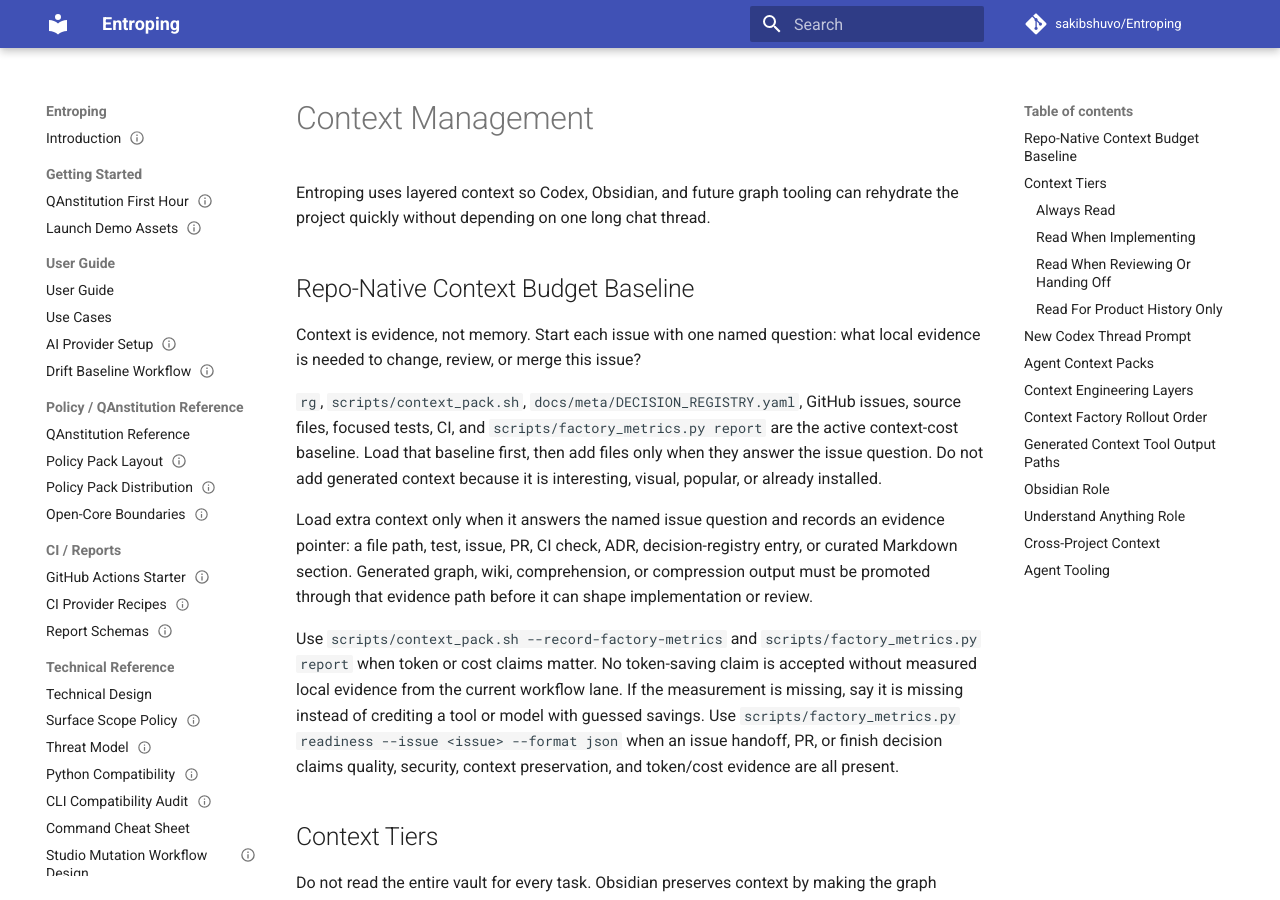
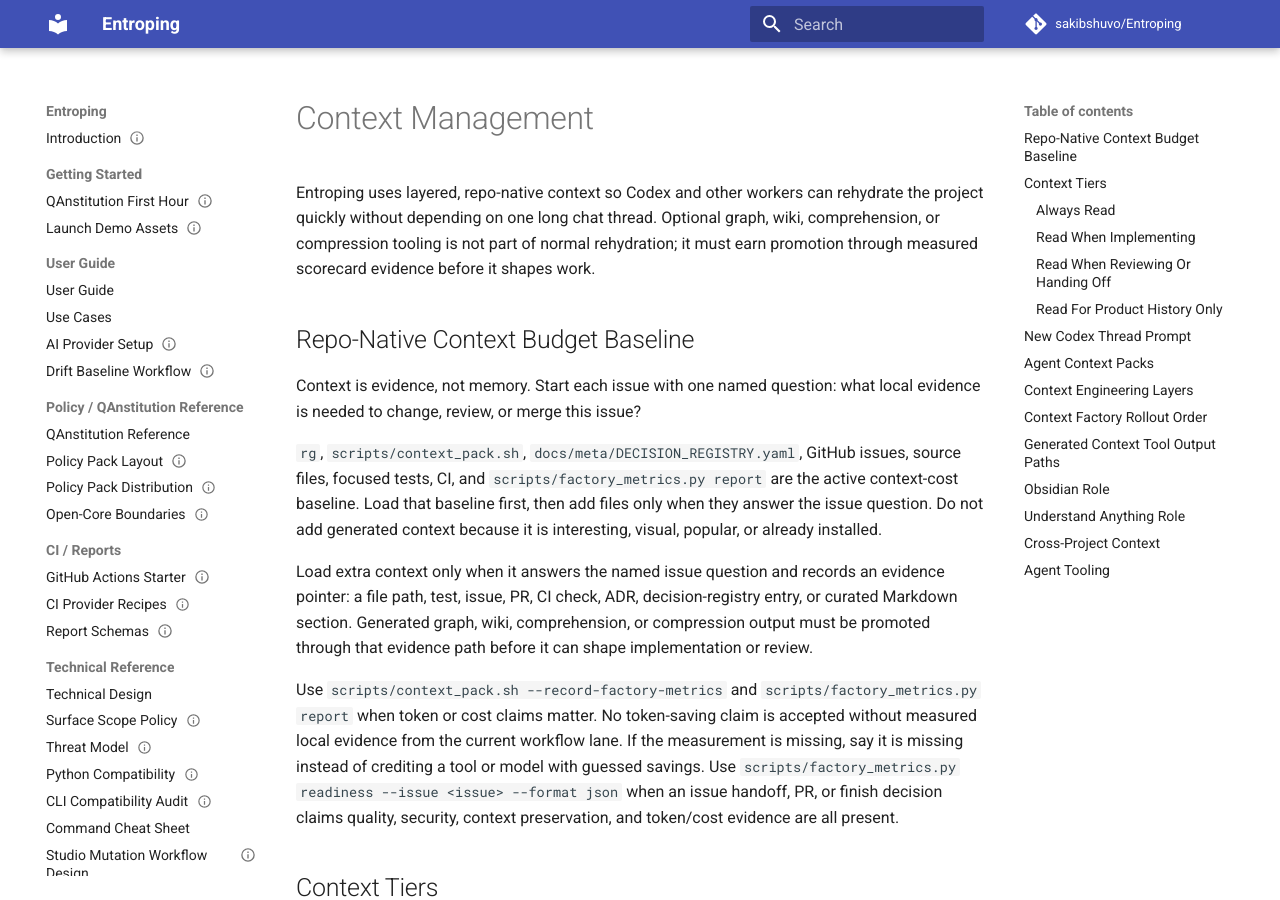
Before and after one commit to sakibshuvo/Entroping, an MkDocs documentation site: the page built from docs/meta/CONTEXT_MANAGEMENT.md, in a window 1280 px wide and 900 px high. Built offline with MkDocs 1.6.1 and Material for MkDocs 9.7.7, drawn with Linux system fonts in a browser that asks for light colours; comment, search, counter and statistics services are not loaded; some of the changed text lies outside the part shown.

Commit message:
docs(context): remove stale graph rehydration framing
Closes #785

```diff
--- a/docs/meta/CONTEXT_MANAGEMENT.md
+++ b/docs/meta/CONTEXT_MANAGEMENT.md
@@ -11,7 +11,11 @@
 
 # Context Management
 
-Entroping uses layered context so Codex, Obsidian, and future graph tooling can rehydrate the project quickly without depending on one long chat thread.
+Entroping uses layered, repo-native context so Codex and other workers can
+rehydrate the project quickly without depending on one long chat thread.
+Optional graph, wiki, comprehension, or compression tooling is not part of
+normal rehydration; it must earn promotion through measured scorecard evidence
+before it shapes work.
 
 ## Repo-Native Context Budget Baseline
 
```
Also changed, not shown: other parts of docs/meta/CONTEXT_MANAGEMENT.md (+3 -2 lines), .context/changelog.md (+5 -0 lines), .context/lessons-learned.md (+5 -0 lines), 1 other file.
